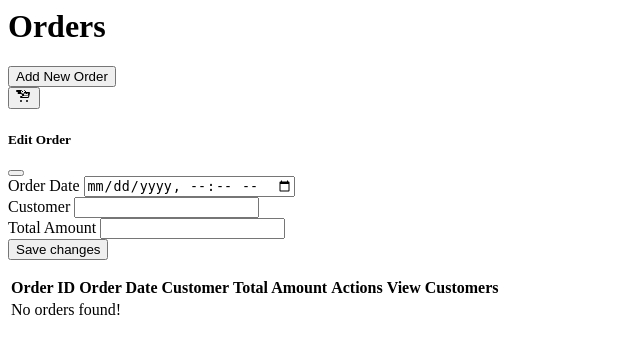
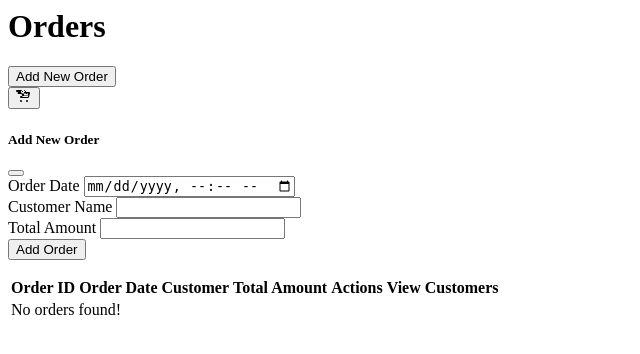
Before and after one commit to TiffThuan/Hw3, a PHP site: page /view-orders.php in a window 1280 px wide. Shown: the top 354 px of the page, without its empty margins (0-640 px from the left). Run offline with PHP 8.4, Linux system fonts and the light colour scheme; data that the repository does not hold is empty.

Commit message:
Update view-orders-newform.php

```diff
--- a/view-orders-newform.php
+++ b/view-orders-newform.php
@@ -6,32 +6,29 @@
     </svg>
 </button>
 
-
-<!-- Edit Order Modal -->
-<div class="modal fade" id="editOrderModal<?php echo $order['order_id']; ?>" tabindex="-1" aria-labelledby="editOrderModalLabel<?php echo $order['order_id']; ?>" aria-hidden="true">
+<!-- New Order Modal -->
+<div class="modal fade" id="newOrderModal" tabindex="-1" aria-labelledby="newOrderModalLabel" aria-hidden="true">
     <div class="modal-dialog">
         <div class="modal-content">
             <div class="modal-header">
-                <h5 class="modal-title" id="editOrderModalLabel<?php echo $order['order_id']; ?>">Edit Order</h5>
+                <h5 class="modal-title" id="newOrderModalLabel">Add New Order</h5>
                 <button type="button" class="btn-close" data-bs-dismiss="modal" aria-label="Close"></button>
             </div>
             <div class="modal-body">
                 <form method="post" action="">
                     <div class="mb-3">
-                        <label for="editOrderDate<?php echo $order['order_id']; ?>" class="form-label">Order Date</label>
-                        <input type="datetime-local" class="form-control" id="editOrderDate<?php echo $order['order_id']; ?>" name="order_date" value="<?php echo htmlspecialchars($order['order_date'] ?? ''); ?>" required>
+                        <label for="orderDate" class="form-label">Order Date</label>
+                        <input type="datetime-local" class="form-control" id="orderDate" name="order_date" required>
                     </div>
                     <div class="mb-3">
-                        <label for="editCustomerName<?php echo $order['order_id']; ?>" class="form-label">Customer</label>
-                        <input type="text" class="form-control" id="editCustomerName<?php echo $order['order_id']; ?>" name="customer_name" value="<?php echo htmlspecialchars($order['firstname'] . ' ' . $order['lastname'] ?? ''); ?>" required>
+                        <label for="customerName" class="form-label">Customer Name</label>
+                        <input type="text" class="form-control" id="customerName" name="customer_name" required>
                     </div>
                     <div class="mb-3">
-                        <label for="editTotalAmount<?php echo $order['order_id']; ?>" class="form-label">Total Amount</label>
-                        <input type="number" step="0.01" class="form-control" id="editTotalAmount<?php echo $order['order_id']; ?>" name="total_amount" value="<?php echo htmlspecialchars($order['total_amount'] ?? ''); ?>" required>
+                        <label for="totalAmount" class="form-label">Total Amount</label>
+                        <input type="number" step="0.01" class="form-control" id="totalAmount" name="total_amount" required>
                     </div>
-                    <input type="hidden" name="order_id" value="<?php echo htmlspecialchars($order['order_id']); ?>">
-                    <input type="hidden" name="actionType" value="Update">
-                    <button type="submit" class="btn btn-primary">Save changes</button>
+                    <button type="submit" class="btn btn-primary">Add Order</button>
                 </form>
             </div>
         </div>
```
